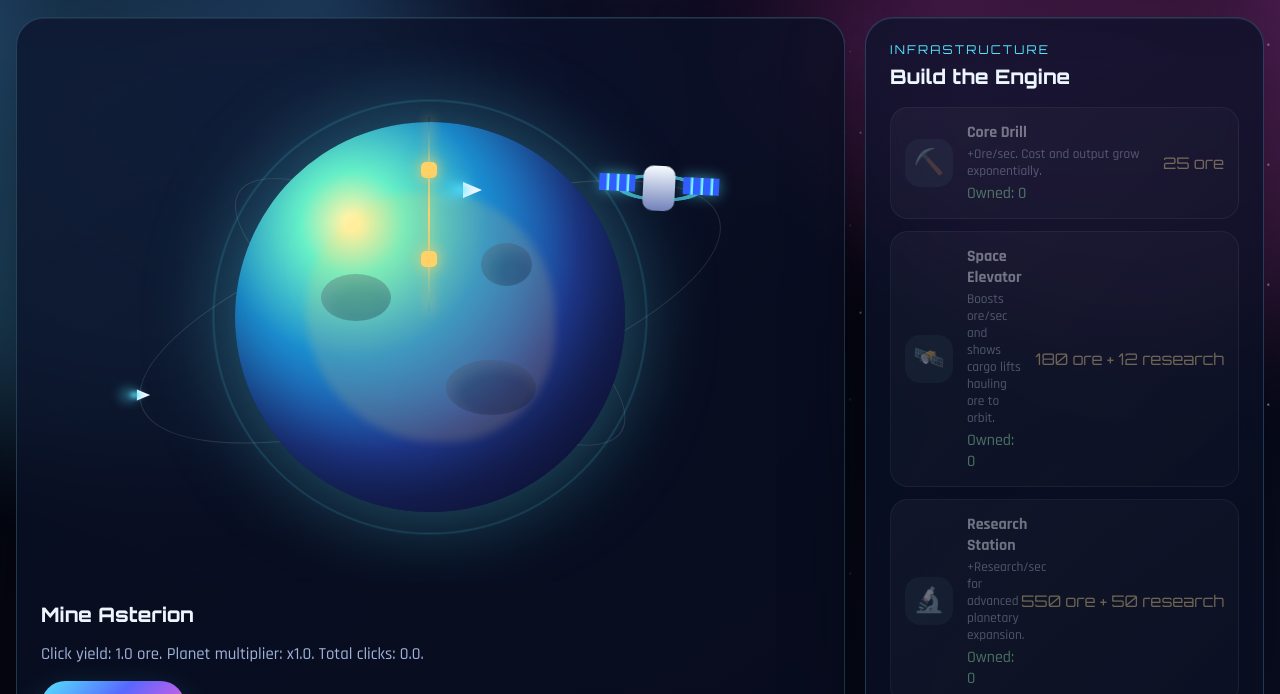
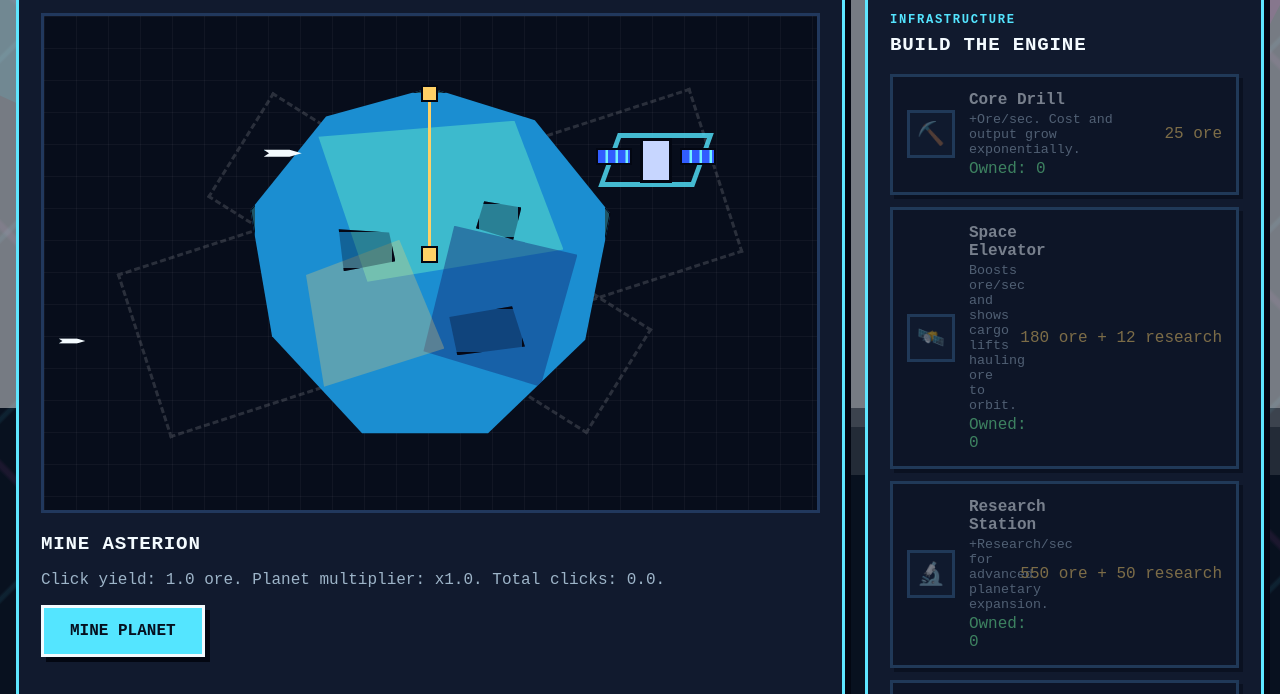
Before and after one commit to joreso10/Game-, a website: page index.html in a window 1280 px wide. Shown: the part 392-1086 px from the top of the page. Drawn offline with Linux system fonts and the light colour scheme.

Commit message:
Optimize clicker and add pixel art style

```diff
--- a/index.html
+++ b/index.html
@@ -4,9 +4,6 @@
   <meta charset="UTF-8" />
   <meta name="viewport" content="width=device-width, initial-scale=1.0" />
   <title>Cosmic Core Clicker</title>
-  <link rel="preconnect" href="https://fonts.googleapis.com">
-  <link rel="preconnect" href="https://fonts.gstatic.com" crossorigin>
-  <link href="https://fonts.googleapis.com/css2?family=Orbitron:wght@400;600;800&family=Rajdhani:wght@500;700&display=swap" rel="stylesheet">
   <link rel="stylesheet" href="styles.css" />
 </head>
 <body>
@@ -17,9 +14,9 @@
   <main class="game-shell">
     <header class="hero-panel glass">
       <div>
-        <p class="eyebrow">Exoplanet Extraction Initiative</p>
+        <p class="eyebrow">Low-Poly Mining Initiative</p>
         <h1>Cosmic Core Clicker</h1>
-        <p class="tagline">Mine worlds, build orbital research stations, launch fleets, and compound your empire into the next planet.</p>
+        <p class="tagline">Mine pixel planets, build research stations, launch blocky fleets, and compound your way across the sector.</p>
       </div>
       <div class="save-tools" aria-label="Save controls">
         <button id="saveBtn" class="ghost-button">Save</button>
@@ -57,7 +54,9 @@
           <div class="orbit orbit-b"></div>
           <button id="planetButton" class="planet" aria-label="Mine the current planet">
             <span class="planet-glow"></span>
-            <span class="planet-core"></span>
+            <span class="planet-facet facet-one"></span>
+            <span class="planet-facet facet-two"></span>
+            <span class="planet-facet facet-three"></span>
             <span class="crater crater-one"></span>
             <span class="crater crater-two"></span>
             <span class="crater crater-three"></span>
--- a/script.js
+++ b/script.js
@@ -67,7 +67,8 @@ const defaultState = {
 };
 
 let state = loadGame();
-let lastFrame = performance.now();
+let lastTickTime = Date.now();
+let lastUpgradeSignature = "";
 
 const elements = {
   oreCount: document.querySelector("#oreCount"),
@@ -196,7 +197,18 @@ function expand() {
   render();
 }
 
-function renderUpgrades() {
+function upgradeSignature() {
+  return upgrades.map(upgrade => {
+    const cost = upgradeCost(upgrade);
+    return `${upgrade.id}:${state.upgrades[upgrade.id]}:${canAfford(cost)}`;
+  }).join("|");
+}
+
+function renderUpgrades(force = false) {
+  const signature = upgradeSignature();
+  if (!force && signature === lastUpgradeSignature) return;
+
+  lastUpgradeSignature = signature;
   elements.upgradeList.innerHTML = "";
   upgrades.forEach(upgrade => {
     const cost = upgradeCost(upgrade);
@@ -212,8 +224,16 @@ function renderUpgrades() {
   });
 }
 
-function render() {
+function renderScene() {
   const planet = currentPlanet();
+  elements.planetName.textContent = planet.name;
+  elements.planetTier.textContent = `Tier ${state.planetIndex + 1}`;
+  elements.mineTitle.textContent = `Mine ${planet.name}`;
+  elements.expansionText.textContent = `Prepare a colony fleet for tier ${state.planetIndex + 2}. Each planet compounds production, unlocks richer ore, and makes the next leap dramatically larger.`;
+  elements.planetButton.style.background = planet.hue;
+}
+
+function renderStats() {
   const expansion = expansionCost();
   const expansionRatio = Math.min(1, Math.min(state.ore / expansion.ore, state.research / expansion.research));
 
@@ -222,26 +242,26 @@ function render() {
   elements.orePerSecond.textContent = `${formatNumber(orePerSecond())} / sec`;
   elements.researchPerSecond.textContent = `${formatNumber(researchPerSecond())} / sec`;
   elements.fleetPower.textContent = `${formatNumber((fleetMultiplier() - 1) * 100)}%`;
-  elements.planetName.textContent = planet.name;
-  elements.planetTier.textContent = `Tier ${state.planetIndex + 1}`;
-  elements.mineTitle.textContent = `Mine ${planet.name}`;
   elements.mineDescription.textContent = `Click yield: ${formatNumber(clickValue())} ore. Planet multiplier: x${formatNumber(planetMultiplier())}. Total clicks: ${formatNumber(state.totalClicks)}.`;
   elements.expansionCost.textContent = `Cost: ${formatNumber(expansion.ore)} ore + ${formatNumber(expansion.research)} research`;
-  elements.expansionText.textContent = `Prepare a colony fleet for tier ${state.planetIndex + 2}. Each planet compounds production, unlocks richer ore, and makes the next leap dramatically larger.`;
   elements.expansionProgress.style.width = `${expansionRatio * 100}%`;
   elements.expandBtn.disabled = !canAfford(expansion);
-  document.documentElement.style.setProperty("--planet-hue", planet.hue);
-  elements.planetButton.style.background = `radial-gradient(circle at 30% 26%, #fff4a8 0 2%, #66f0c7 13%, ${planet.hue} 34%, #2441a4 58%, #19144f 100%)`;
   renderUpgrades();
 }
 
-function tick(now) {
-  const delta = Math.min(1, (now - lastFrame) / 1000);
-  lastFrame = now;
+function render(forceUpgrades = false) {
+  renderScene();
+  renderStats();
+  renderUpgrades(forceUpgrades);
+}
+
+function tick() {
+  const now = Date.now();
+  const delta = Math.min(2, (now - lastTickTime) / 1000);
+  lastTickTime = now;
   state.ore += orePerSecond() * delta;
   state.research += researchPerSecond() * delta;
-  render();
-  requestAnimationFrame(tick);
+  renderStats();
 }
 
 function applyOfflineProgress() {
@@ -288,13 +308,14 @@ elements.resetBtn.addEventListener("click", () => {
   if (!confirm("Reset your cosmic mining empire?")) return;
   localStorage.removeItem(STORAGE_KEY);
   state = structuredClone(defaultState);
-  lastFrame = performance.now();
-  render();
+  lastTickTime = Date.now();
+  lastUpgradeSignature = "";
+  render(true);
 });
 
 window.addEventListener("beforeunload", saveGame);
 window.setInterval(saveGame, 10000);
 
 applyOfflineProgress();
-render();
-requestAnimationFrame(tick);
+render(true);
+window.setInterval(tick, 250);
--- a/styles.css
+++ b/styles.css
@@ -1,15 +1,17 @@
 :root {
-  --bg: #050816;
-  --panel: rgba(11, 18, 42, 0.78);
-  --panel-bright: rgba(35, 49, 90, 0.66);
-  --text: #edf6ff;
-  --muted: #9fb3d9;
+  --bg: #08111f;
+  --panel: #111a2e;
+  --panel-bright: #1b2946;
+  --panel-dark: #0a1020;
+  --line: #5ee6ff;
+  --text: #f4fbff;
+  --muted: #9db4c8;
   --cyan: #54e5ff;
   --gold: #ffd166;
   --pink: #ff5bd6;
   --green: #72ff9d;
   --danger: #ff6b7a;
-  --shadow: 0 24px 80px rgba(0, 0, 0, 0.42);
+  --pixel-shadow: 6px 6px 0 #030712;
 }
 
 * { box-sizing: border-box; }
@@ -19,10 +21,13 @@ body {
   min-height: 100vh;
   overflow-x: hidden;
   color: var(--text);
-  font-family: "Rajdhani", system-ui, sans-serif;
-  background: radial-gradient(circle at 20% 20%, #1d2458 0, transparent 32%),
-              radial-gradient(circle at 80% 5%, #481d5f 0, transparent 28%),
-              linear-gradient(145deg, #02030a 0%, var(--bg) 52%, #101735 100%);
+  font-family: "Courier New", "Lucida Console", monospace;
+  image-rendering: pixelated;
+  background:
+    linear-gradient(135deg, transparent 0 24%, rgba(84, 229, 255, 0.08) 25% 26%, transparent 27% 100%),
+    linear-gradient(45deg, transparent 0 20%, rgba(255, 91, 214, 0.08) 21% 22%, transparent 23% 100%),
+    var(--bg);
+  background-size: 180px 180px, 240px 240px, auto;
 }
 
 button {
@@ -39,38 +44,38 @@ button {
   content: "";
   pointer-events: none;
   background-image:
-    radial-gradient(#ffffff 0.8px, transparent 1px),
-    radial-gradient(#75d7ff 0.9px, transparent 1px);
-  background-position: 0 0, 38px 58px;
-  background-size: 120px 120px, 180px 180px;
-  opacity: 0.52;
-  animation: starDrift 72s linear infinite;
+    linear-gradient(#ffffff 0 0),
+    linear-gradient(#75d7ff 0 0),
+    linear-gradient(#ffd166 0 0);
+  background-repeat: repeat;
+  background-size: 2px 2px, 3px 3px, 2px 2px;
+  background-position: 16px 22px, 78px 104px, 132px 58px;
+  opacity: 0.45;
 }
 
 .stars::before {
-  transform: scale(1.45);
+  transform: translate(41px, 67px);
   opacity: 0.25;
-  animation-duration: 120s;
 }
 
 .stars::after {
-  transform: scale(0.75);
-  opacity: 0.7;
-  animation-duration: 48s;
+  transform: translate(103px, 19px);
+  opacity: 0.3;
 }
 
 .nebula {
   position: fixed;
-  width: 42rem;
-  height: 42rem;
-  border-radius: 50%;
-  filter: blur(60px);
-  opacity: 0.22;
+  width: 30vw;
+  height: 30vw;
+  min-width: 260px;
+  min-height: 260px;
+  opacity: 0.12;
   pointer-events: none;
+  clip-path: polygon(12% 18%, 76% 4%, 96% 38%, 66% 96%, 22% 76%);
 }
 
-.nebula-one { left: -14rem; top: 20%; background: var(--cyan); }
-.nebula-two { right: -12rem; top: 8%; background: var(--pink); }
+.nebula-one { left: -8rem; top: 22%; background: var(--cyan); }
+.nebula-two { right: -7rem; top: 8%; background: var(--pink); }
 
 .game-shell {
   position: relative;
@@ -81,10 +86,9 @@ button {
 }
 
 .glass {
-  border: 1px solid rgba(117, 215, 255, 0.22);
-  background: linear-gradient(145deg, var(--panel), rgba(8, 12, 28, 0.82));
-  box-shadow: var(--shadow), inset 0 1px 0 rgba(255, 255, 255, 0.08);
-  backdrop-filter: blur(18px);
+  border: 3px solid var(--line);
+  background: var(--panel);
+  box-shadow: var(--pixel-shadow);
 }
 
 .hero-panel,
@@ -97,64 +101,76 @@ button {
   justify-content: space-between;
   gap: 24px;
   align-items: center;
-  border-radius: 28px;
-  padding: 28px;
+  padding: 24px;
 }
 
 .eyebrow {
   margin: 0 0 7px;
   color: var(--cyan);
-  font-family: "Orbitron", sans-serif;
   font-size: 0.76rem;
-  letter-spacing: 0.18em;
+  font-weight: 700;
+  letter-spacing: 0.14em;
   text-transform: uppercase;
 }
 
-h1, h2 { font-family: "Orbitron", sans-serif; margin: 0; }
-h1 { font-size: clamp(2.1rem, 5vw, 5rem); line-height: 0.95; }
-h2 { font-size: 1.25rem; }
+h1, h2 {
+  margin: 0;
+  text-transform: uppercase;
+  letter-spacing: 0.04em;
+}
+
+h1 {
+  font-size: clamp(2rem, 5vw, 4.4rem);
+  line-height: 0.95;
+  text-shadow: 4px 4px 0 #233252;
+}
+
+h2 { font-size: 1.2rem; }
 
 .tagline {
   max-width: 760px;
   margin: 14px 0 0;
   color: var(--muted);
-  font-size: 1.2rem;
+  font-size: 1.05rem;
 }
 
 .save-tools { display: flex; gap: 12px; flex-wrap: wrap; justify-content: flex-end; }
 
 .ghost-button,
 .primary-button {
-  border: 0;
-  border-radius: 999px;
-  transition: transform 0.2s ease, box-shadow 0.2s ease, opacity 0.2s ease;
+  border: 3px solid var(--text);
+  border-radius: 0;
+  transition: transform 0.08s steps(1), box-shadow 0.08s steps(1), opacity 0.2s ease;
 }
 
 .ghost-button {
   padding: 10px 18px;
-  background: rgba(255, 255, 255, 0.08);
+  background: var(--panel-dark);
   color: var(--muted);
+  box-shadow: 4px 4px 0 #030712;
 }
 
 .ghost-button:hover,
-.primary-button:hover:not(:disabled) { transform: translateY(-2px); }
-.ghost-button.danger { color: var(--danger); }
+.primary-button:hover:not(:disabled) {
+  transform: translate(2px, 2px);
+  box-shadow: 2px 2px 0 #030712;
+}
+
+.ghost-button.danger { color: var(--danger); border-color: var(--danger); }
 
 .primary-button {
   padding: 14px 26px;
-  background: linear-gradient(135deg, var(--cyan), #5867ff 48%, var(--pink));
-  color: white;
-  font-weight: 800;
-  letter-spacing: 0.04em;
-  box-shadow: 0 14px 34px rgba(84, 229, 255, 0.24);
+  background: var(--cyan);
+  color: #06101f;
+  font-weight: 900;
+  box-shadow: 5px 5px 0 #030712;
   text-transform: uppercase;
 }
 
 .primary-button:disabled,
 .upgrade-card:disabled {
   cursor: not-allowed;
-  opacity: 0.44;
-  filter: grayscale(0.4);
+  opacity: 0.45;
 }
 
 .stats-grid {
@@ -164,13 +180,13 @@ h2 { font-size: 1.25rem; }
 }
 
 .stat-card {
-  border-radius: 22px;
-  padding: 20px;
+  padding: 18px;
+  border-color: #345f8c;
 }
 
 .stat-card span,
 .stat-card small { color: var(--muted); display: block; }
-.stat-card strong { display: block; margin: 7px 0; font-family: "Orbitron", sans-serif; font-size: clamp(1.35rem, 2.6vw, 2.35rem); }
+.stat-card strong { display: block; margin: 7px 0; font-size: clamp(1.25rem, 2.4vw, 2.1rem); color: var(--gold); }
 
 .play-grid {
   display: grid;
@@ -180,63 +196,67 @@ h2 { font-size: 1.25rem; }
 
 .planet-section,
 .upgrade-panel,
-.progress-panel {
-  border-radius: 28px;
-  padding: 24px;
-}
+.progress-panel { padding: 22px; }
 
 .space-scene {
   position: relative;
-  min-height: 540px;
+  min-height: 500px;
   overflow: hidden;
-  border-radius: 24px;
-  background: radial-gradient(circle at center, rgba(84, 229, 255, 0.08), transparent 54%);
+  border: 3px solid #21385d;
+  background:
+    linear-gradient(90deg, rgba(255,255,255,0.04) 1px, transparent 1px),
+    linear-gradient(rgba(255,255,255,0.04) 1px, transparent 1px),
+    #070d1b;
+  background-size: 32px 32px;
 }
 
 .planet {
   position: absolute;
   left: 50%;
   top: 51%;
-  width: min(44vw, 390px);
+  width: min(42vw, 360px);
   aspect-ratio: 1;
   transform: translate(-50%, -50%);
-  border: 0;
-  border-radius: 50%;
-  background: radial-gradient(circle at 30% 26%, #fff4a8 0 2%, #66f0c7 13%, #1b8ed1 32%, #2441a4 58%, #19144f 100%);
-  box-shadow: inset -36px -50px 70px rgba(0, 0, 0, 0.5), 0 0 90px rgba(84, 229, 255, 0.36);
-  animation: planetFloat 5s ease-in-out infinite;
+  border: 5px solid #030712;
+  border-radius: 0;
+  clip-path: polygon(50% 0, 79% 9%, 100% 35%, 93% 70%, 66% 96%, 31% 96%, 6% 69%, 0 34%, 21% 8%);
+  background: #1b8ed1;
+  box-shadow: 12px 12px 0 rgba(0, 0, 0, 0.55);
 }
 
-.planet:active { transform: translate(-50%, -50%) scale(0.965); }
-.planet-glow { position: absolute; inset: -22px; border-radius: inherit; border: 2px solid rgba(84, 229, 255, 0.16); animation: pulse 2.6s ease-in-out infinite; }
-.planet-core { position: absolute; inset: 18%; border-radius: 49% 51% 45% 55%; background: rgba(255, 209, 102, 0.16); filter: blur(4px); }
-.crater { position: absolute; border-radius: 50%; background: rgba(2, 8, 31, 0.26); box-shadow: inset 6px 7px 15px rgba(255, 255, 255, 0.12); }
-.crater-one { width: 18%; height: 12%; left: 22%; top: 39%; }
-.crater-two { width: 13%; height: 11%; right: 24%; top: 31%; }
-.crater-three { width: 23%; height: 14%; right: 23%; bottom: 25%; }
+.planet:active { transform: translate(-50%, -50%) scale(0.98); }
+.planet-glow { position: absolute; inset: -4px; border: 4px solid rgba(84, 229, 255, 0.35); clip-path: inherit; }
+.planet-facet { position: absolute; display: block; opacity: 0.45; }
+.facet-one { inset: 8% 12% 46% 18%; background: #66f0c7; clip-path: polygon(0 10%, 80% 0, 100% 80%, 20% 100%); }
+.facet-two { inset: 38% 8% 16% 48%; background: #132c76; clip-path: polygon(20% 0, 100% 18%, 76% 100%, 0 78%); }
+.facet-three { inset: 42% 46% 16% 11%; background: #ffd166; clip-path: polygon(8% 24%, 70% 0, 100% 74%, 20% 100%); opacity: 0.28; }
+.crater { position: absolute; border: 3px solid #050816; background: rgba(2, 8, 31, 0.32); }
+.crater-one { width: 18%; height: 12%; left: 22%; top: 39%; clip-path: polygon(10% 0, 90% 8%, 100% 76%, 18% 100%); }
+.crater-two { width: 13%; height: 11%; right: 24%; top: 31%; clip-path: polygon(18% 0, 100% 16%, 82% 100%, 0 70%); }
+.crater-three { width: 23%; height: 14%; right: 23%; bottom: 25%; clip-path: polygon(6% 22%, 84% 0, 100% 82%, 16% 100%); }
 
-.orbit { position: absolute; border: 1px solid rgba(255, 255, 255, 0.12); border-radius: 50%; left: 50%; top: 50%; transform: translate(-50%, -50%) rotate(-18deg); }
-.orbit-a { width: 78%; height: 36%; }
-.orbit-b { width: 58%; height: 26%; transform: translate(-50%, -50%) rotate(32deg); }
+.orbit { position: absolute; border: 3px dashed rgba(255, 255, 255, 0.14); left: 50%; top: 50%; transform: translate(-50%, -50%) rotate(-18deg); }
+.orbit-a { width: 78%; height: 35%; }
+.orbit-b { width: 58%; height: 25%; transform: translate(-50%, -50%) rotate(32deg); }
 
-.station { position: absolute; right: 13%; top: 20%; width: 120px; height: 90px; animation: stationBob 3.8s ease-in-out infinite; }
-.station-ring { position: absolute; inset: 9px 17px; border: 8px solid rgba(84, 229, 255, 0.65); border-radius: 50%; transform: rotateX(68deg); }
-.station-body { position: absolute; left: 44px; top: 23px; width: 32px; height: 45px; border-radius: 10px; background: linear-gradient(#f7fbff, #7182b9); }
-.station-solar { position: absolute; top: 33px; width: 36px; height: 17px; background: repeating-linear-gradient(90deg, #315dff 0 7px, #72f3ff 8px 10px); box-shadow: 0 0 14px rgba(84, 229, 255, 0.55); }
+.station { position: absolute; right: 13%; top: 20%; width: 120px; height: 90px; }
+.station-ring { position: absolute; inset: 18px 12px; border: 5px solid rgba(84, 229, 255, 0.8); transform: skewX(-20deg); }
+.station-body { position: absolute; left: 44px; top: 23px; width: 32px; height: 45px; border: 3px solid #030712; background: #c7d6ff; }
+.station-solar { position: absolute; top: 33px; width: 36px; height: 17px; border: 2px solid #030712; background: repeating-linear-gradient(90deg, #315dff 0 7px, #72f3ff 8px 10px); }
 .station-solar.left { left: 0; }
 .station-solar.right { right: 0; }
 
 .elevator { position: absolute; left: 50%; top: 14%; width: 4px; height: 36%; transform: translateX(-50%); }
-.cable { height: 100%; width: 2px; background: linear-gradient(transparent, var(--gold), transparent); box-shadow: 0 0 12px var(--gold); }
-.lift { position: absolute; left: -7px; width: 16px; height: 16px; border-radius: 5px; background: var(--gold); box-shadow: 0 0 16px var(--gold); }
-.lift-one { animation: elevatorRun 4s linear infinite; }
-.lift-two { animation: elevatorRun 4s linear infinite reverse; }
+.cable { height: 100%; width: 3px; background: var(--gold); }
+.lift { position: absolute; left: -7px; width: 17px; height: 17px; border: 2px solid #030712; background: var(--gold); }
+.lift-one { animation: elevatorRun 5s steps(10) infinite; }
+.lift-two { animation: elevatorRun 5s steps(10) infinite reverse; }
 
-.ship { position: absolute; width: 0; height: 0; border-left: 19px solid var(--text); border-top: 8px solid transparent; border-bottom: 8px solid transparent; filter: drop-shadow(-14px 0 8px rgba(84, 229, 255, 0.75)); }
-.ship::after { content: ""; position: absolute; left: -29px; top: -4px; width: 16px; height: 8px; border-radius: 50%; background: var(--cyan); filter: blur(4px); }
-.ship-one { top: 26%; left: -7%; animation: flyby 9s linear infinite; }
-.ship-two { top: 64%; left: -11%; transform: scale(0.7); animation: flyby 13s linear infinite 2s; }
-.ship-three { top: 43%; left: -16%; transform: scale(0.5); animation: flyby 16s linear infinite 5s; }
+.ship { position: absolute; width: 38px; height: 18px; background: var(--text); clip-path: polygon(0 30%, 68% 30%, 100% 50%, 68% 70%, 0 70%, 14% 50%); }
+.ship::after { content: ""; position: absolute; left: -13px; top: 6px; width: 14px; height: 6px; background: var(--cyan); }
+.ship-one { top: 26%; left: -7%; animation: flyby 14s steps(28) infinite; }
+.ship-two { top: 64%; left: -11%; transform: scale(0.7); animation: flyby 20s steps(34) infinite 2s; }
+.ship-three { top: 43%; left: -16%; transform: scale(0.5); animation: flyby 25s steps(40) infinite 5s; }
 
 .mining-console {
   position: relative;
@@ -248,9 +268,9 @@ h2 { font-size: 1.25rem; }
   margin-top: 20px;
 }
 
-.mining-console p { flex-basis: 100%; margin: 0; color: var(--muted); font-size: 1.05rem; }
+.mining-console p { flex-basis: 100%; margin: 0; color: var(--muted); font-size: 1rem; }
 .click-burst-layer { position: absolute; inset: 0; pointer-events: none; overflow: visible; }
-.burst { position: absolute; color: var(--gold); font-family: "Orbitron", sans-serif; font-weight: 800; animation: burstUp 0.85s ease-out forwards; text-shadow: 0 0 12px rgba(255, 209, 102, 0.8); }
+.burst { position: absolute; color: var(--gold); font-weight: 900; animation: burstUp 0.7s steps(6) forwards; text-shadow: 2px 2px 0 #030712; }
 
 .panel-heading { margin-bottom: 18px; }
 .upgrade-list { display: grid; gap: 12px; }
@@ -261,34 +281,31 @@ h2 { font-size: 1.25rem; }
   align-items: center;
   width: 100%;
   padding: 14px;
-  border: 1px solid rgba(255, 255, 255, 0.12);
-  border-radius: 18px;
-  background: linear-gradient(135deg, rgba(255, 255, 255, 0.08), rgba(255, 255, 255, 0.03));
+  border: 3px solid #345f8c;
+  border-radius: 0;
+  background: var(--panel-dark);
   text-align: left;
+  box-shadow: 4px 4px 0 #030712;
 }
-.upgrade-card:not(:disabled):hover { border-color: rgba(84, 229, 255, 0.5); background: var(--panel-bright); }
-.upgrade-icon { display: grid; place-items: center; width: 48px; height: 48px; border-radius: 15px; background: rgba(84, 229, 255, 0.12); font-size: 1.55rem; }
+.upgrade-card:not(:disabled):hover { border-color: var(--cyan); background: var(--panel-bright); }
+.upgrade-icon { display: grid; place-items: center; width: 48px; height: 48px; border: 3px solid #345f8c; background: #101a30; font-size: 1.4rem; }
 .upgrade-info strong,
 .upgrade-info small,
 .upgrade-info em { display: block; }
 .upgrade-info small { color: var(--muted); margin: 3px 0; }
 .upgrade-info em { color: var(--green); font-style: normal; }
-.upgrade-cost { color: var(--gold); font-family: "Orbitron", sans-serif; white-space: nowrap; }
+.upgrade-cost { color: var(--gold); white-space: nowrap; }
 
 .progress-panel { display: grid; grid-template-columns: auto minmax(220px, 1fr) auto; gap: 18px; align-items: center; }
 .progress-copy p { color: var(--muted); margin: 0 0 8px; }
 .progress-copy strong { color: var(--gold); }
-.progress-track { grid-column: 1 / -1; height: 13px; overflow: hidden; border-radius: 999px; background: rgba(255,255,255,0.08); }
-.progress-track span { display: block; width: 0%; height: 100%; border-radius: inherit; background: linear-gradient(90deg, var(--cyan), var(--green), var(--gold)); transition: width 0.25s ease; }
+.progress-track { grid-column: 1 / -1; height: 18px; overflow: hidden; border: 3px solid #030712; background: #050816; }
+.progress-track span { display: block; width: 0%; height: 100%; background: repeating-linear-gradient(90deg, var(--green) 0 16px, var(--gold) 16px 32px); transition: width 0.18s steps(8); }
 .wide { white-space: nowrap; }
 
-@keyframes starDrift { to { background-position: 120px 240px, 218px 298px; } }
-@keyframes planetFloat { 50% { margin-top: -12px; } }
-@keyframes pulse { 50% { transform: scale(1.05); opacity: 0.55; } }
-@keyframes stationBob { 50% { transform: translateY(-10px) rotate(4deg); } }
-@keyframes elevatorRun { from { top: 0; } to { top: calc(100% - 16px); } }
+@keyframes elevatorRun { from { top: 0; } to { top: calc(100% - 17px); } }
 @keyframes flyby { from { left: -18%; } to { left: 112%; } }
-@keyframes burstUp { from { opacity: 1; transform: translateY(0) scale(1); } to { opacity: 0; transform: translateY(-72px) scale(1.25); } }
+@keyframes burstUp { from { opacity: 1; transform: translateY(0); } to { opacity: 0; transform: translateY(-56px); } }
 
 @media (max-width: 1040px) {
   .play-grid,
@@ -302,9 +319,9 @@ h2 { font-size: 1.25rem; }
   .game-shell { width: min(100% - 20px, 1420px); padding-top: 10px; }
   .hero-panel { align-items: flex-start; flex-direction: column; }
   .stats-grid { grid-template-columns: 1fr; }
-  .planet-section, .upgrade-panel, .progress-panel, .hero-panel { padding: 18px; border-radius: 20px; }
+  .planet-section, .upgrade-panel, .progress-panel, .hero-panel { padding: 16px; }
   .space-scene { min-height: 340px; }
-  .planet { width: 260px; }
+  .planet { width: 250px; }
   .station { transform: scale(0.78); right: 4%; top: 12%; }
   .upgrade-card { grid-template-columns: 42px 1fr; }
   .upgrade-cost { grid-column: 2; }
```
Also changed, not shown: README.md.
